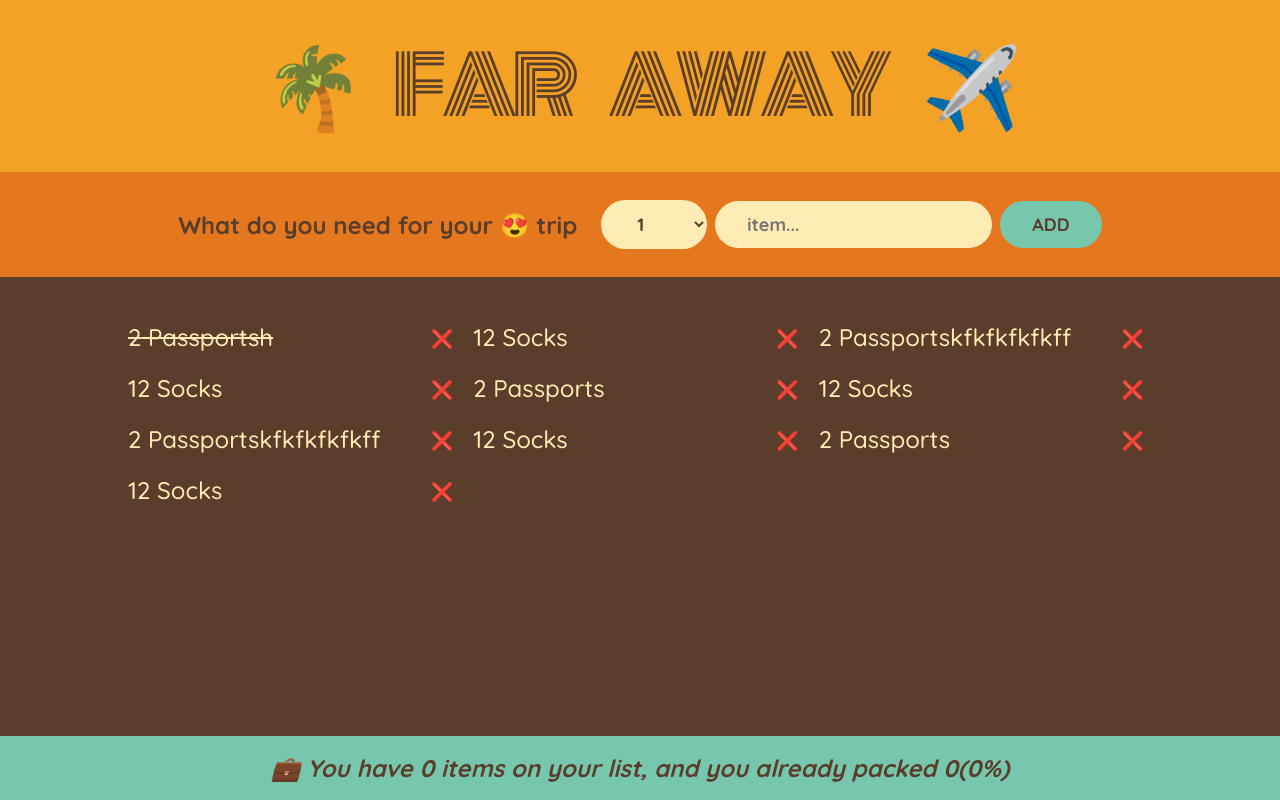
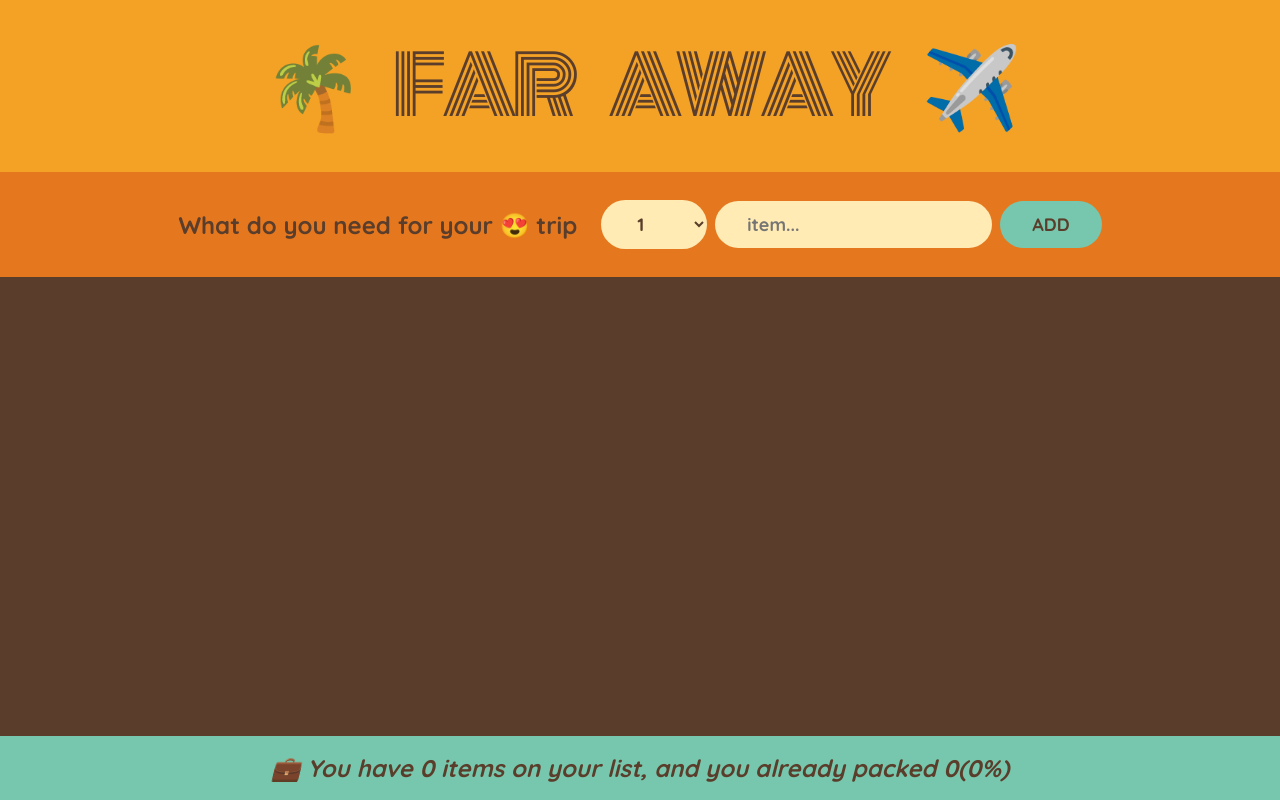
Before and after one commit to UsiTheStorm/travel-list, a React (Vite) app: page / in a window 1280 px wide. Built offline with nearby package versions, Linux system fonts and the light colour scheme.

Commit message:
Implement state transfer from form to list

```diff
--- a/src/App.jsx
+++ b/src/App.jsx
@@ -21,11 +21,18 @@ const initialItems = [
 ];
 
 function App() {
+  const [items, setItems] = useState([]);
+
+  function handleAddItems(newItem) {
+    setItems((prevItems) => [...prevItems, newItem]);
+    console.log(items);
+  }
+
   return (
     <div className="app">
       <Logo />
-      <Form />
-      <PackingList items={initialItems} />
+      <Form onAddItems={handleAddItems} />
+      <PackingList items={items} />
       <Stats />
     </div>
   );
--- a/src/components/Form.jsx
+++ b/src/components/Form.jsx
@@ -1,12 +1,18 @@
 import { useState } from 'react';
 
-import PackingList from './PackingList';
+// import PackingList from './PackingList';
 
-const initialItems = [];
-
-function Form() {
+function Form({ onAddItems }) {
   const [description, setDescription] = useState('');
   const [quantity, setQuantity] = useState(1);
+
+  console.log(onAddItems);
+  // const [items, setItems] = useState([]);
+
+  // function handleAddItems(newItem) {
+  //   setItems((prevItems) => [...prevItems, newItem]);
+  //   console.log(items);
+  // }
 
   function handleSubmit(e) {
     e.preventDefault();
@@ -15,6 +21,7 @@ function Form() {
 
     const newItem = { description, quantity, packed: false, id: Date.now() };
     console.log(newItem);
+    onAddItems(newItem);
 
     // initialItems.push(newItem);
 
```
